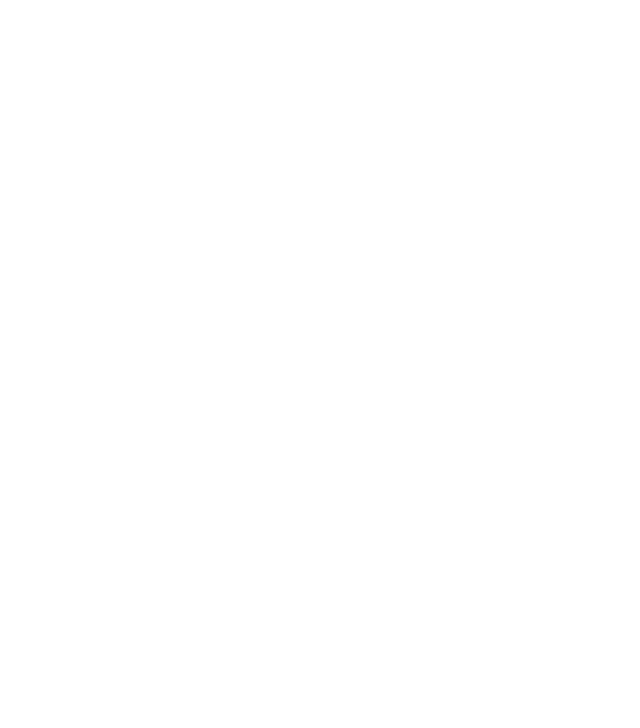
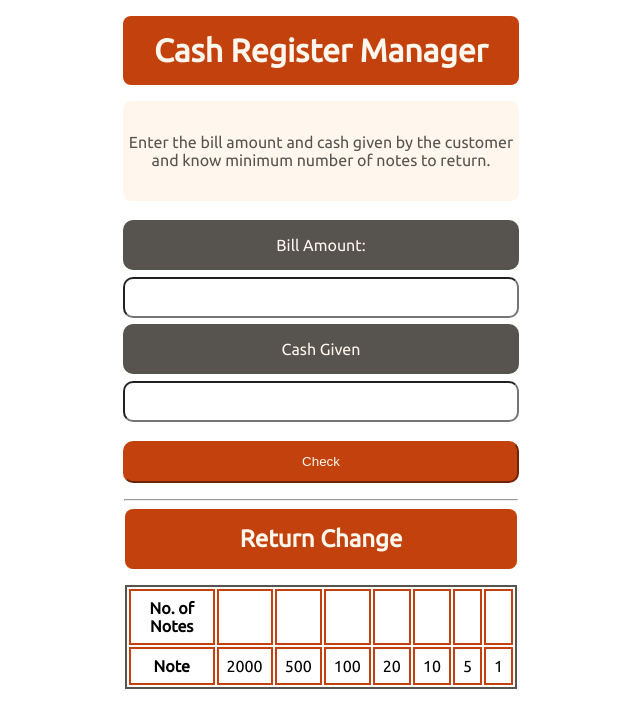
Before and after one commit to mridul-arora/neogcamp-mark10, a plain HTML site: page index.html in a window 1280 px wide. Shown: the whole page, without its empty margins (319-959 px from the left). Drawn offline with Linux system fonts and the light colour scheme.

Commit message:
chore: code complete

```diff
--- a/index.html
+++ b/index.html
@@ -9,6 +9,47 @@
 </head>
 <body>
 
+    <div class="container">
+        <center>
+        <h1 class="heading">Cash Register Manager</h1>
+        <p class="description">
+            Enter the bill amount and cash given
+            by the customer and know minimum number
+            of notes to return.
+        </p>
+        <label class="input-label" for="billAmount">Bill Amount:</label><br>
+        <input class="input" type="number" id="billAmount"><br>
+        <label class="input-label" for="cashGiven">Cash Given</label><br>
+        <input class="input" type="number" id="cashGiven"><br>
+        <button id="checkNotes">Check</button>
+        <p id="errorMsg"></p>
+        <hr>
+        <h2>Return Change</h2>
+        <table>
+            <tr>
+                <th>No. of Notes</th>
+                <td class="noOfNotes"></td>
+                <td class="noOfNotes"></td>
+                <td class="noOfNotes"></td>
+                <td class="noOfNotes"></td>
+                <td class="noOfNotes"></td>
+                <td class="noOfNotes"></td>
+                <td class="noOfNotes"></td>
+            </tr>
+            <tr>
+                <th>Note</th>
+                <td>2000</td>
+                <td>500</td>
+                <td>100</td>
+                <td>20</td>
+                <td>10</td>
+                <td>5</td>
+                <td>1</td>
+            </tr>
+        </table>
+    </center>
+    </div>
+
     <script src="/main.js" type="text/javascript"></script>
 </body>
 </html>
--- a/main.js
+++ b/main.js
@@ -0,0 +1,38 @@
+const billAmount = document.querySelector("#billAmount");
+const cashGiven = document.querySelector("#cashGiven");
+const checkNotes = document.querySelector("#checkNotes");
+const errorMsg = document.querySelector("#errorMsg");
+const noOfNotes = document.querySelectorAll(".noOfNotes");
+
+const availableNotes = [2000,500,100,20,10,5,1];
+
+checkNotes.addEventListener("click", function validate(){
+    hideMessage();
+    if(billAmount.value > 0){
+        if(cashGiven.value >= billAmount.value){
+            const amountToBeReturned = cashGiven.value - billAmount.value;
+            calculateChange(amountToBeReturned);
+        }else{
+            showMessage("Gpay kar de bhai");
+        }
+    }else{
+        showMessage("invalid Bill Amount");
+    }
+});
+
+function calculateChange(amount){
+    for(let i=0;i<availableNotes.length;i++){
+        const numberofNotes =  Math.trunc(amount/availableNotes[i]);
+        amount = amount % availableNotes[i];
+        noOfNotes[i].innerText = numberofNotes;
+    }
+}
+
+function hideMessage(){
+    errorMsg.style.display = "none";
+}
+
+function showMessage(msg){
+    errorMsg.innerText = msg;
+    errorMsg.style.display = "block";
+}
--- a/style.css
+++ b/style.css
@@ -0,0 +1,102 @@
+@import url('https://fonts.googleapis.com/css2?family=Ubuntu&display=swap');
+
+:root {
+  --primary-color: #c2410c;
+  --off-white: #fff7ed;
+  --dark-gray: #57534e;
+}
+
+body {
+  font-family: 'Ubuntu', sans-serif;
+  margin: 0px auto;
+  max-width: 85%;
+  width: 100%;
+}
+
+table tr th,td{
+    word-wrap: normal;
+    width: 100%;
+    margin:1rem;
+    padding:0.5rem;
+    border: 2px var(--primary-color) solid;
+}
+table{
+    border: 2px var(--dark-gray) solid;
+    margin:1rem;
+    max-width: 392px;
+    width: 100%;
+}
+.heading{
+    text-align: center;
+    background-color: var(--primary-color);
+    color:var(--off-white);
+    padding: 1rem 0;
+    margin: 1rem;
+    max-width: 396px;
+    width: 100%;
+    border-radius: 0.5rem;
+}
+.description{
+    text-align: center;
+    color: var(--dark-gray);
+    background-color:var(--off-white);
+    padding: 2rem 0;
+    margin: 1rem;
+    max-width: 396px;
+    width: 100%;
+    border-radius: 0.5rem;
+}
+.input-label{
+    text-align: center;
+    display: inline-block;
+    background-color: var(--dark-gray);
+    color:var(--off-white);
+    padding: 1rem 0;
+    margin: 0.2rem 1rem;
+    max-width: 396px;
+    width: 100%;
+    border-radius: 10px;
+}
+.input{
+    text-align: center;
+    padding: 0.7rem 0;
+    margin: 0.2rem 1rem;
+    max-width: 392px;
+    width: 100%;
+    border-radius: 10px;
+}
+
+#checkNotes{
+    text-align: center;
+    background-color: var(--primary-color);
+    color:var(--off-white);
+    padding: 0.7rem 0;
+    margin: 0 1rem;
+    margin-top: 1rem;
+    max-width: 396px;
+    width: 100%;
+    border-color: var(--primary-color);
+    border-radius: 10px;
+    cursor: pointer;
+}
+#errorMsg{
+    text-align: center;
+    max-width: 392px;
+    width: 100%;
+}
+h2{
+    text-align: center;
+    background-color: var(--primary-color);
+    color:var(--off-white);
+    padding: 1rem 0;
+    margin: 0 1rem;
+    border-radius: 0.5rem;
+    max-width: 392px;
+    width: 100%;
+}
+
+hr{
+    max-width: 392px;
+    width: 100%;
+    background-color: var(--dark-gray);
+}
```
